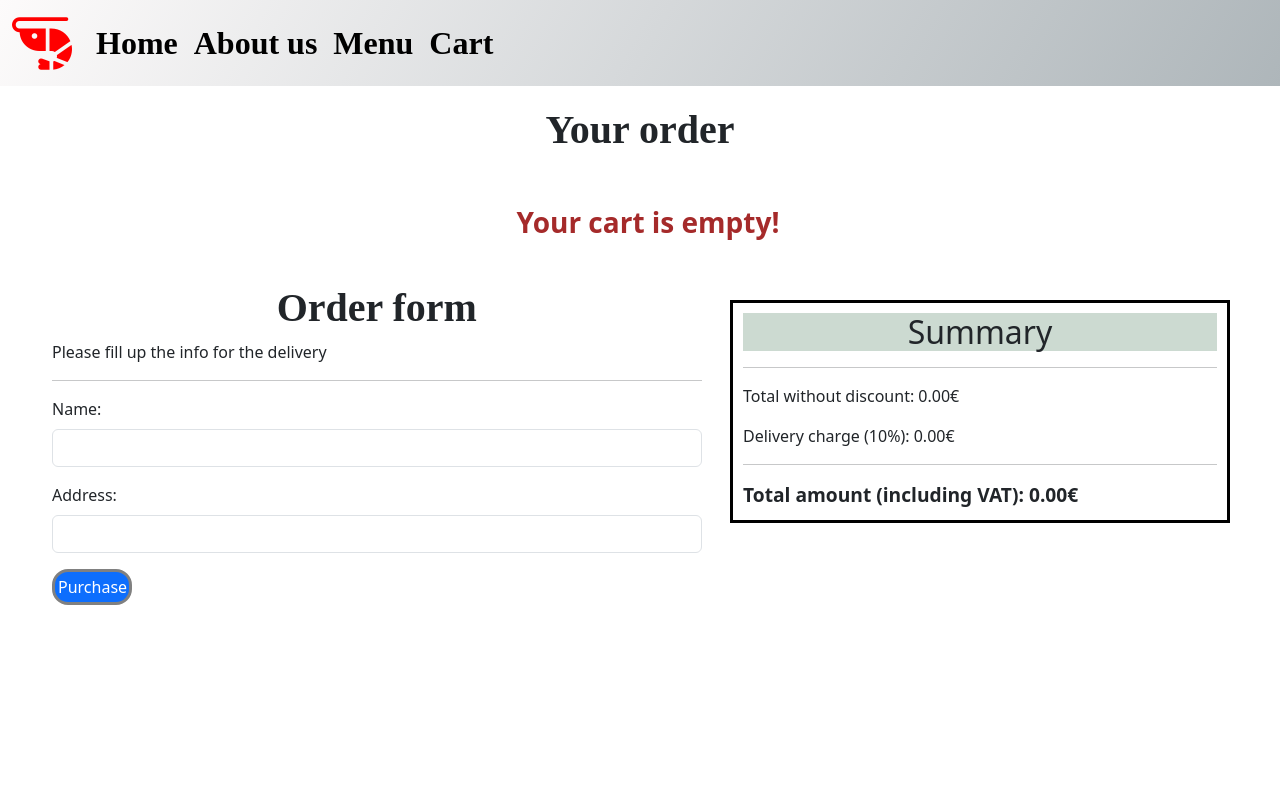
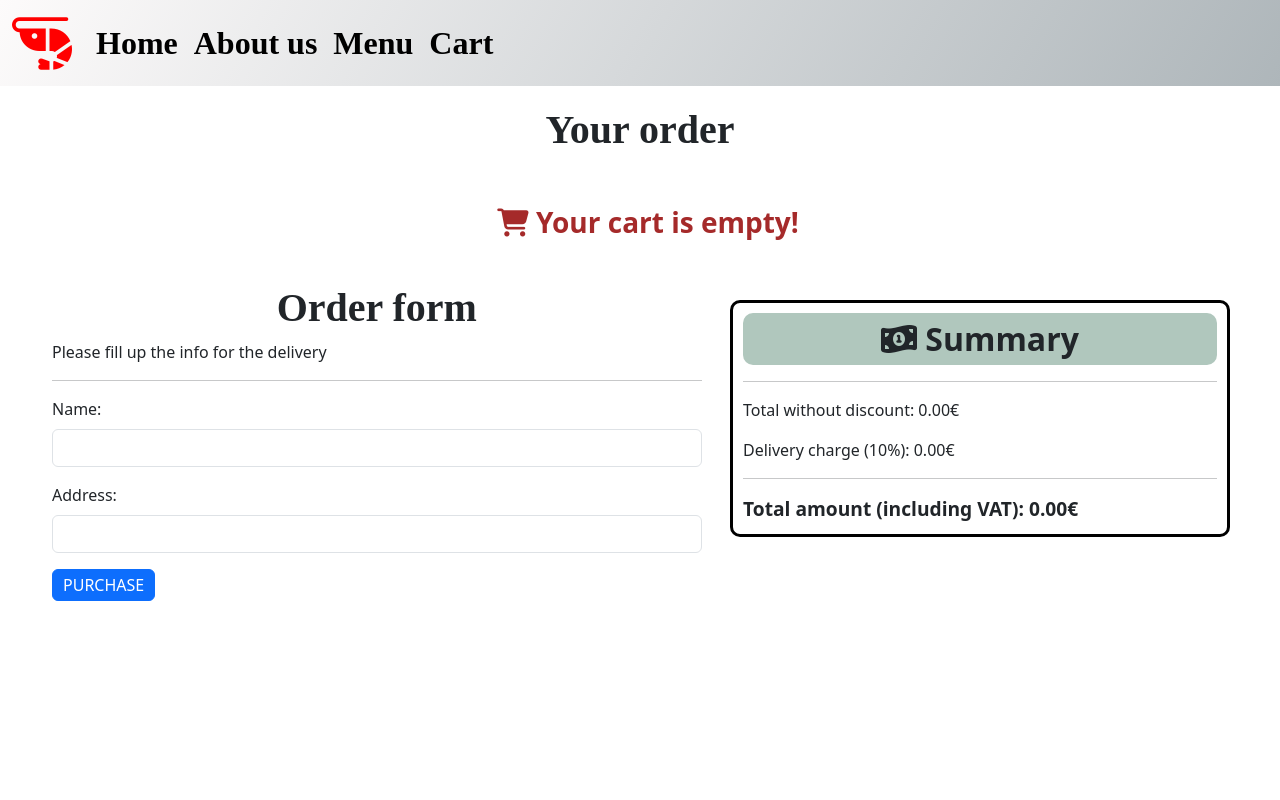
Before and after one commit to stavrosan/Online-order-shop, an Angular app: page /order in a window 1280 px wide. Shown: the top 800 px of the page. Built offline with nearby package versions, Linux system fonts and the light colour scheme.

Commit message:
icons and color updates

```diff
--- a/src/app/order/order.component.css
+++ b/src/app/order/order.component.css
@@ -23,6 +23,7 @@
   width: 500px;
   border: 3px solid black;
   padding: 10px;
+  border-radius: 10px;
 }
 
 h1 {
@@ -45,7 +46,7 @@ h1 {
 }
 
 .card-body {
-  background-color: rgb(204, 218, 209);
+  background-color: #B0C7BD;
   color: black;
   padding: 10px 10px;
   width: 100%;
@@ -53,16 +54,17 @@ h1 {
 }
 
 .sum {
-  background-color: rgb(204, 218, 209);
+  padding: 7px;
+  background-color: #B0C7BD;
+  border-radius: 10px;
+  font-weight: bold;
 }
 
 .btn {
   margin-bottom: 10px;
-  border: solid gray;
-  padding: 3px 3px;
+  text-transform: uppercase;
+  padding: 3px 10px;
   font-size: 1rem;
-  width: 5em;
-  border-radius: 1rem;
 }
 
 .totAmount {
@@ -73,7 +75,6 @@ h1 {
 .submit {
   margin: 20px 20px;
   width: 60%; /* Change the width to keep it smaller*/
-
   padding: 10px;
 }
 
--- a/src/app/order/order.component.html
+++ b/src/app/order/order.component.html
@@ -1,7 +1,7 @@
 <h1 class="items">Your order</h1>
 <div class="container">
   <div class="empty" *ngIf="total <= 0">
-    <h3 class="text-center fw-bold m-4 p-2">Your cart is empty!</h3>
+    <h3 class="text-center fw-bold m-4 p-2"><i class="fa-solid fa-cart-shopping"></i> Your cart is empty!</h3>
   </div>
 
   <!--Display of items added to the cart with for loop -->
@@ -30,7 +30,7 @@
   </div>
 
   <section class="right">
-    <h2 class="text-center sum">Summary</h2>
+    <h2 class="text-center sum"><i class="fa-solid fa-money-bill-1-wave"></i> Summary</h2>
     <hr />
 
     <div *ngIf="total > 40">
```
